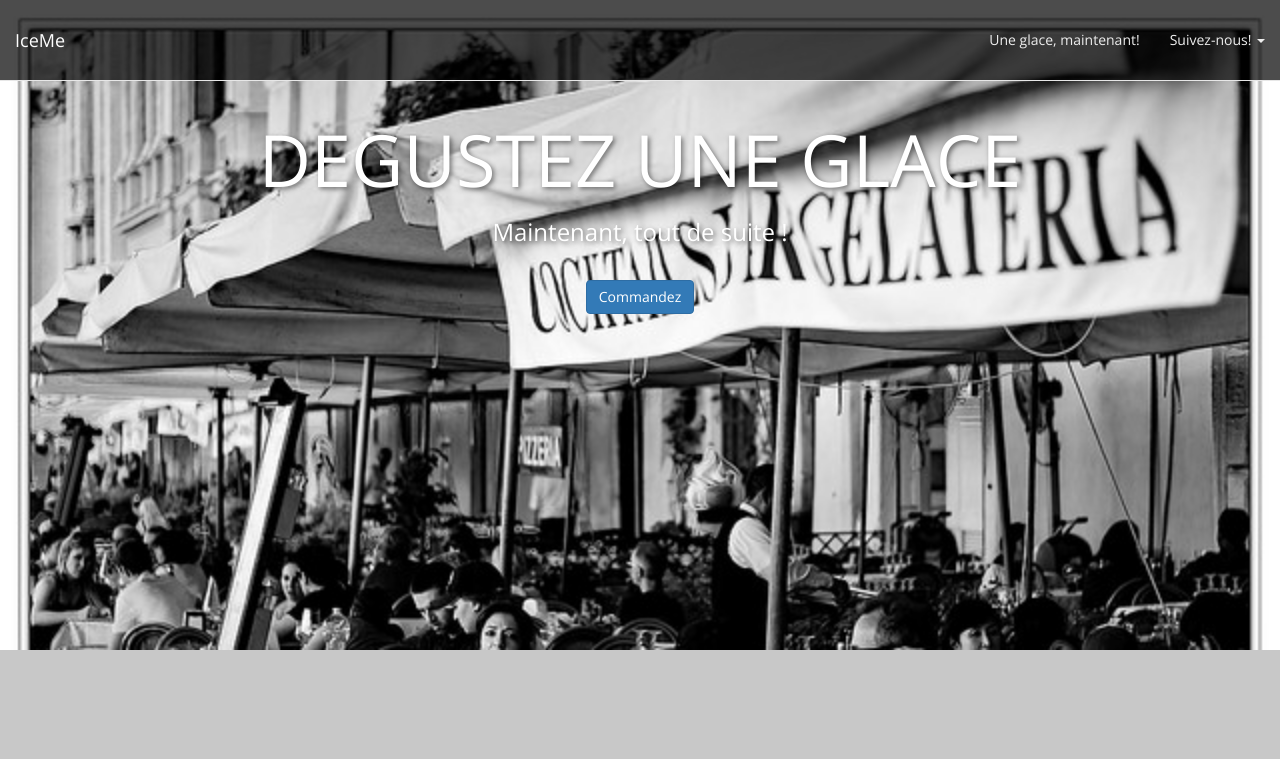
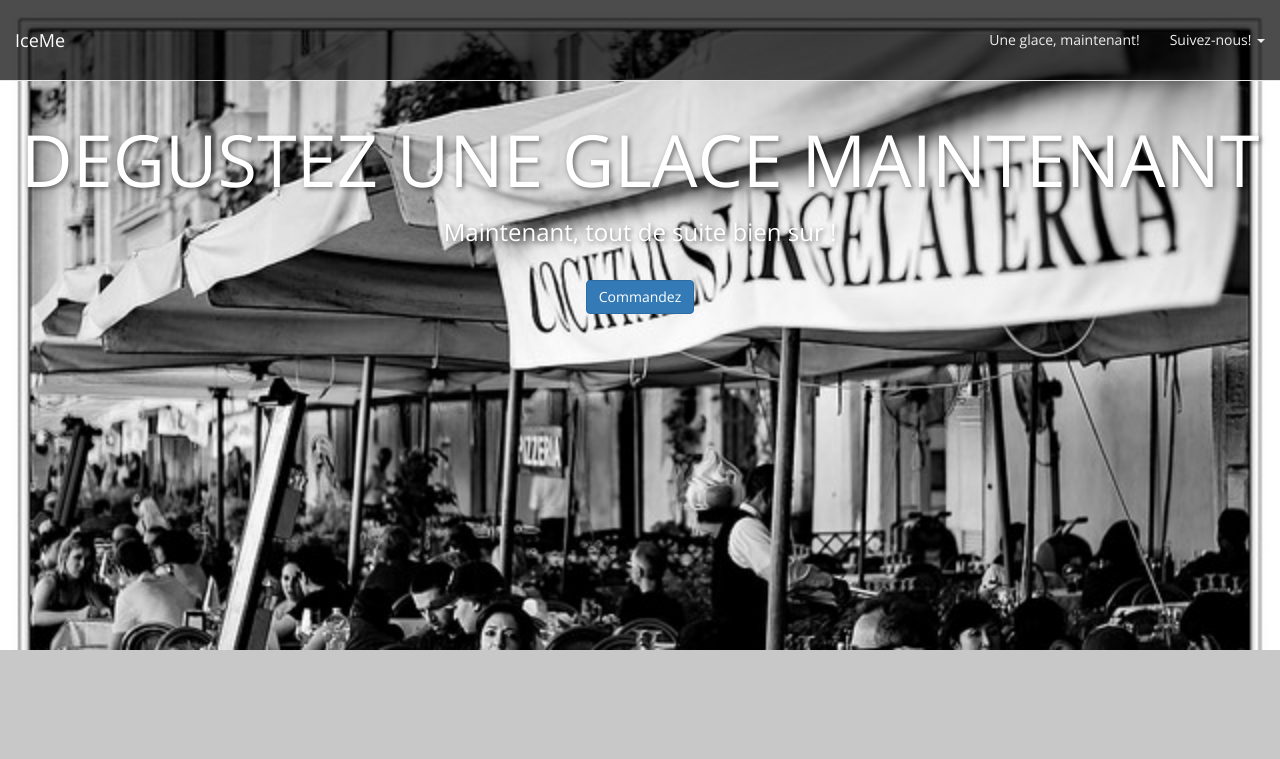
Before and after one commit to LeDids/iceme2gh, a plain HTML site: page index.html in a window 1280 px wide. Shown: the top 759 px of the page. Drawn offline with nearby package versions, Linux system fonts and the light colour scheme.

Commit message:
Reprise 2018 et mise a jour 2mots

```diff
--- a/index.html
+++ b/index.html
@@ -61,8 +61,8 @@
 
   <div id="container">
     <div id="wrapper">
-      <h1>DEGUSTEZ UNE GLACE</h1>
-      <h2>Maintenant, tout de suite !</h2>
+      <h1>DEGUSTEZ UNE GLACE MAINTENANT</h1>
+      <h2>Maintenant, tout de suite bien sur !</h2>
       <button type="button" class="btn btn-primary">Commandez</button>
     </div>
 
```
